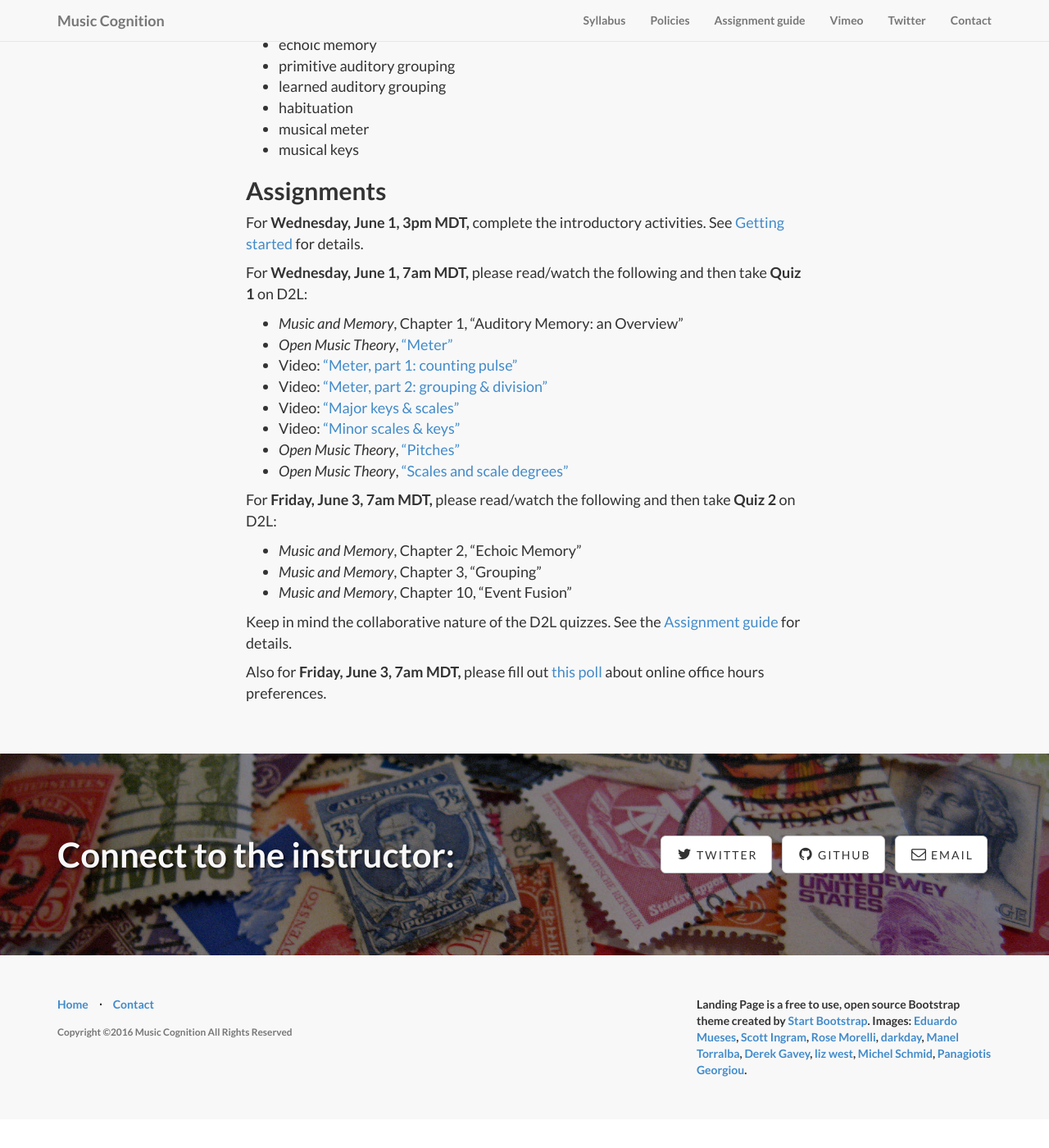
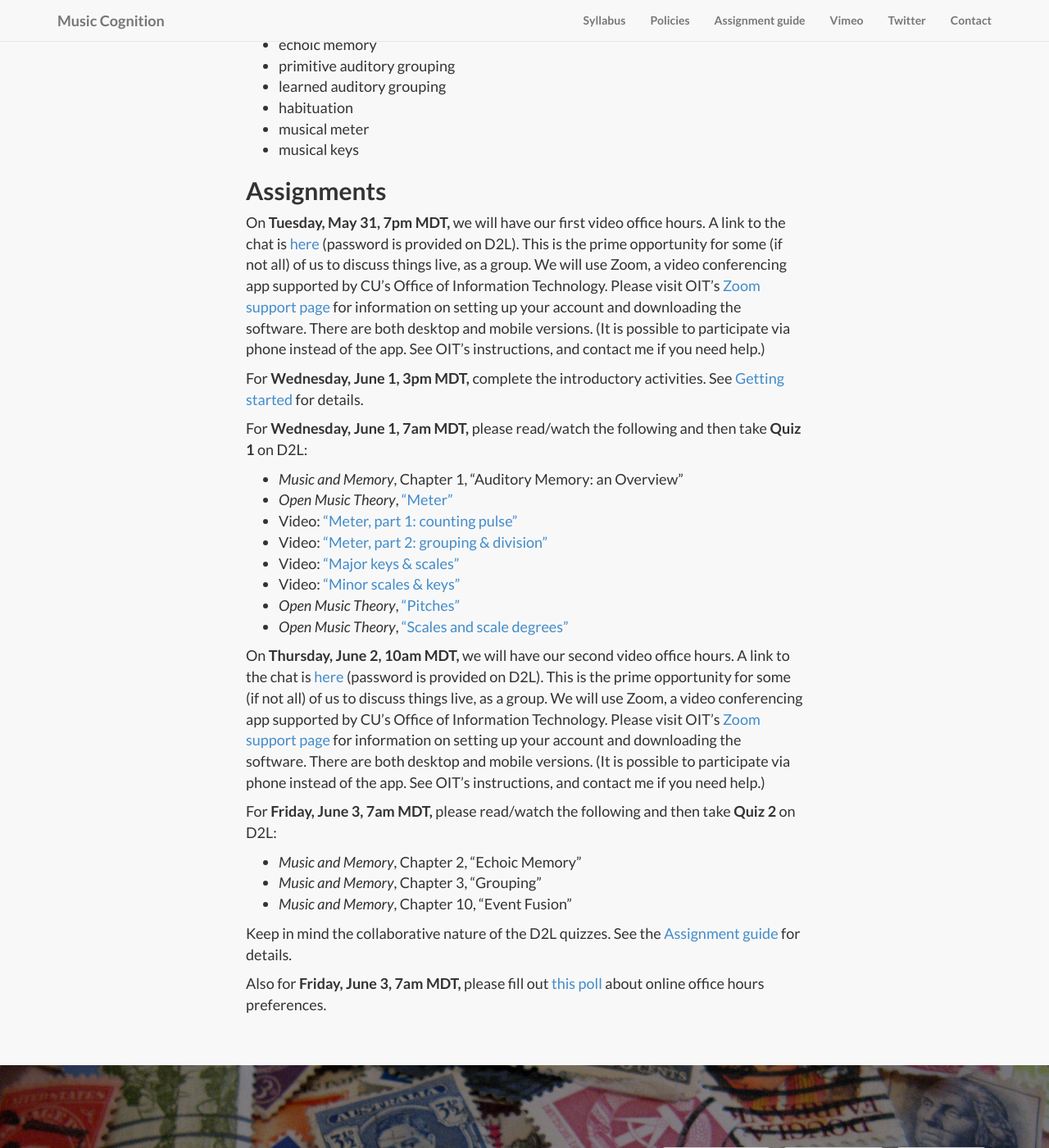
Before and after one commit to kshaffer/cognition, a Jekyll site: the page built from week1.md, in a window 1280 px wide and 1400 px high, scrolled down 1683 px. Shown: the whole window at 82% size. Built offline with Jekyll 4.4.1, drawn with Linux system fonts in a browser that asks for light colours; nearby versions of some CDN libraries; library files that are not in the unit come from our copies; before the commit the page ends 3048 px from its top, so only the background shows below that.

Commit message:
video office hours week 1

```diff
--- a/week1.md
+++ b/week1.md
@@ -38,9 +38,9 @@ In this unit, we will explore the following core concepts:
 
 ## Assignments
 
+On **Tuesday, May 31, 7pm MDT,** we will have our first video office hours. A link to the chat is [here](https://cuboulder.zoom.us/j/744475203) (password is provided on D2L). This is the prime opportunity for some (if not all) of us to discuss things live, as a group. We will use Zoom, a video conferencing app supported by CU's Office of Information Technology. Please visit OIT's [Zoom support page](http://www.colorado.edu/oit/services/conferencing-services/web-conferencing-zoom) for information on setting up your account and downloading the software. There are both desktop and mobile versions. (It is possible to participate via phone instead of the app. See OIT's instructions, and contact me if you need help.)
+
 For **Wednesday, June 1, 3pm MDT,** complete the introductory activities. See [Getting started](/introductions/) for details.
-
-<!--On **Tuesday, June 2, 11am MDT,** we will have our first video office hours. A link to the chat is [here](https://cuboulder.zoom.us/j/431750257) (password is provided on D2L). This is the prime opportunity for some (if not all) of us to discuss things live, as a group. We will use Zoom, a video conferencing app supported by CU's Office of Information Technology. Please visit OIT's [Zoom support page](http://www.colorado.edu/oit/services/conferencing-services/web-conferencing-zoom) for information on setting up your account and downloading the software. There are both desktop and mobile versions. (It is possible to participate via phone instead of the app. See OIT's instructions, and contact me if you need help.)-->
 
 For **Wednesday, June 1, 7am MDT,** please read/watch the following and then take **Quiz 1** on D2L:
 
@@ -53,7 +53,7 @@ For **Wednesday, June 1, 7am MDT,** please read/watch the following and then tak
 - *Open Music Theory*, ["Pitches"](http://openmusictheory.com/pitches.html)
 - *Open Music Theory*, ["Scales and scale degrees"](http://openmusictheory.com/scales.html)
 
-<!--On **Thursday, June 4, 7:30pm MDT,** we will have our second video office hours meeting. A link to the chat is [here](https://cuboulder.zoom.us/j/938651227) (password is provided on D2L). This is the prime opportunity for some (if not all) of us to discuss things live, as a group. We will use Zoom, a video conferencing app supported by CU's Office of Information Technology. Please visit OIT's [Zoom support page](http://www.colorado.edu/oit/services/conferencing-services/web-conferencing-zoom) for information on setting up your account and downloading the software. There are both desktop and mobile versions. (It is possible to participate via phone instead of the app. See OIT's instructions, and contact me if you need help.)-->
+On **Thursday, June 2, 10am MDT,** we will have our second video office hours. A link to the chat is [here](https://cuboulder.zoom.us/j/725227798) (password is provided on D2L). This is the prime opportunity for some (if not all) of us to discuss things live, as a group. We will use Zoom, a video conferencing app supported by CU's Office of Information Technology. Please visit OIT's [Zoom support page](http://www.colorado.edu/oit/services/conferencing-services/web-conferencing-zoom) for information on setting up your account and downloading the software. There are both desktop and mobile versions. (It is possible to participate via phone instead of the app. See OIT's instructions, and contact me if you need help.)
 
 For **Friday, June 3, 7am MDT,** please read/watch the following and then take **Quiz 2** on D2L:
 
```
